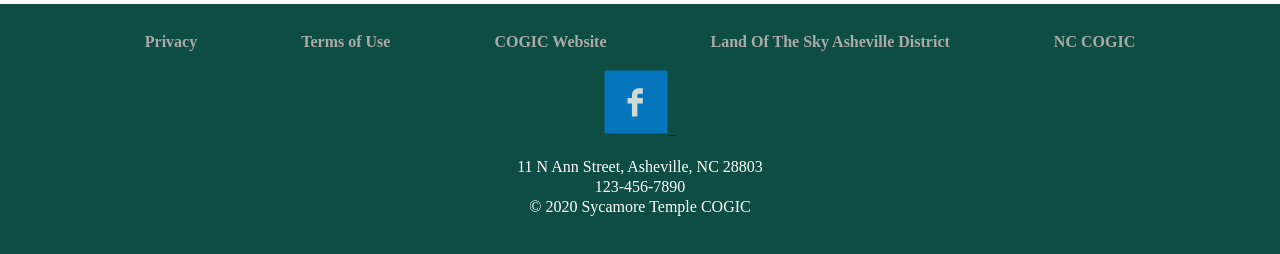
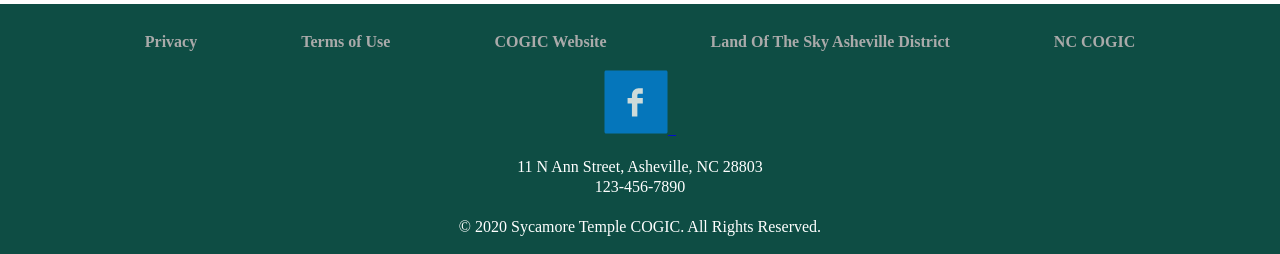
Before and after one commit to mindicree/sycamore-temple-website, a PHP site: page /index.php in a window 1280 px wide. Shown: the part 1119-1373 px from the top of the page. Run offline with PHP 8.4, Linux system fonts and the light colour scheme.

Commit message:
added "all rights reserved" to copyright section of footer

```diff
--- a/comp-files/footer.php
+++ b/comp-files/footer.php
@@ -24,8 +24,8 @@
 
 <div class="info">
   11 N Ann Street, Asheville, NC 28803 <br>
-  123-456-7890 <br>
-  © 2020 Sycamore Temple COGIC
+  123-456-7890 <br><br>
+  © 2020 Sycamore Temple COGIC. All Rights Reserved.
 </div>
 
 </footer>
```
